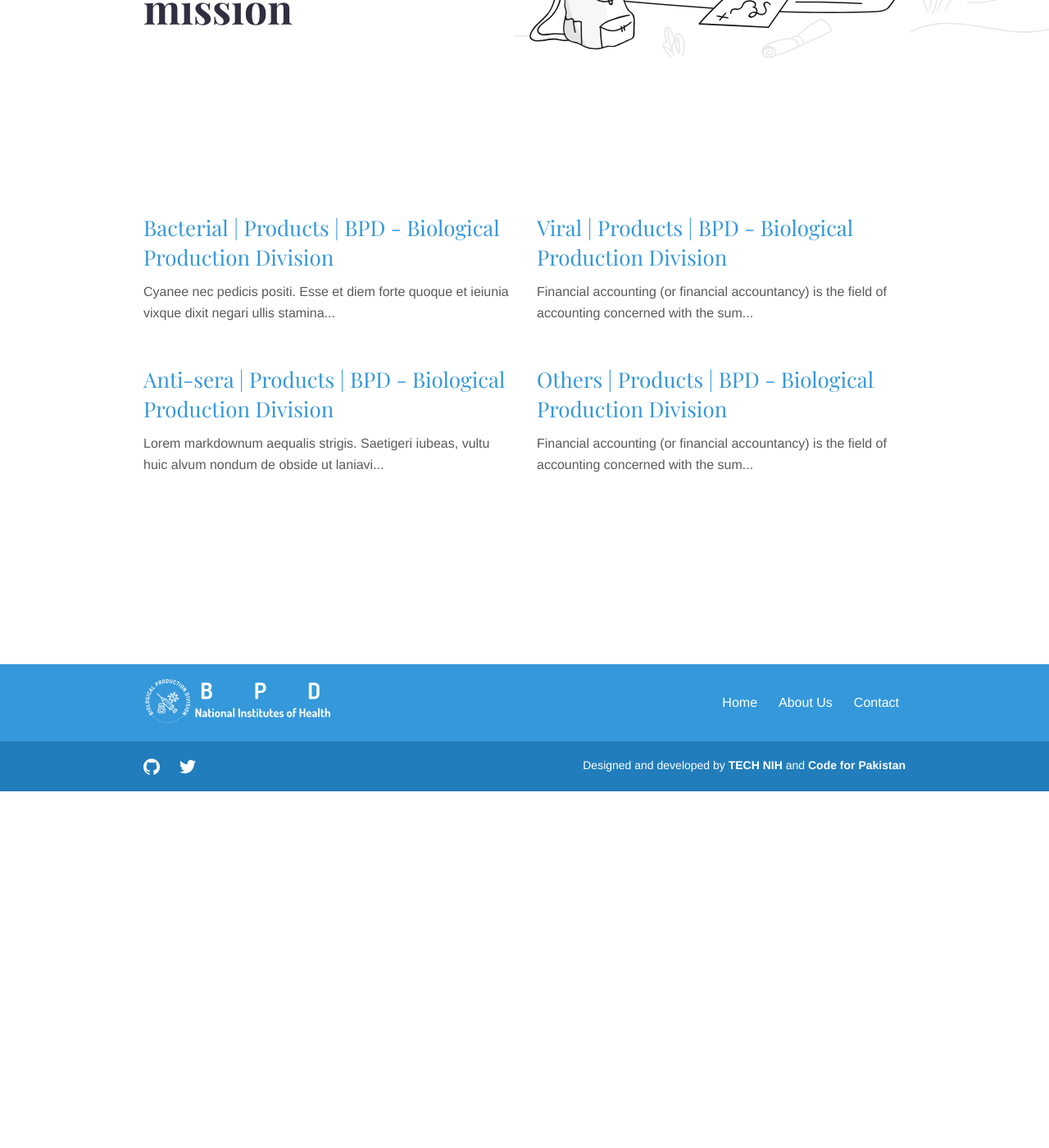
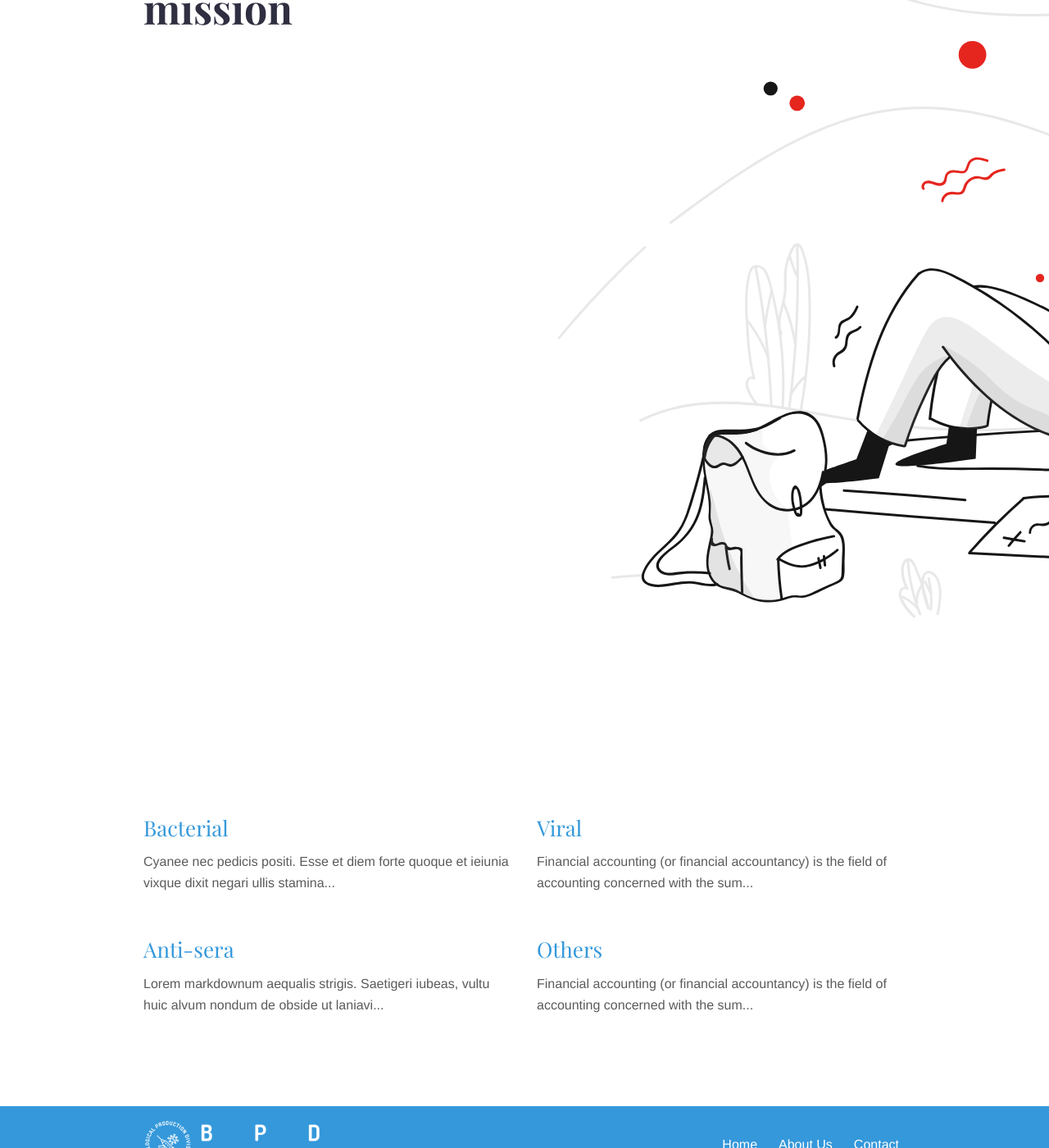
Before and after one commit to nih-tech/bpd_site, a Jekyll site: the page built from products.md, in a window 1280 px wide and 1400 px high, scrolled down 435 px. Shown: the whole window at 82% size. Built offline with Jekyll 4.4.1, drawn with Linux system fonts in a browser that asks for light colours.

Commit message:
more content fixes.

```diff
--- a/_layouts/divisions.html
+++ b/_layouts/divisions.html
@@ -11,7 +11,7 @@
       </div>
       {% if page.intro_image %}
       <div class="col-12 col-md-5 col-lg-6 order-1 order-md-2 position-relative">
-        <img alt={{ page.title }} class="intro-image{% if page.intro_image_absolute %} intro-image-absolute{% endif %}{% if page.intro_image_hide_on_mobile %} intro-image-hide-mobile{% endif %}" src="{{ page.intro_image | relative_url }}" />
+        <img alt={{ page.title_in_body }} class="intro-image{% if page.intro_image_absolute %} intro-image-absolute{% endif %}{% if page.intro_image_hide_on_mobile %} intro-image-hide-mobile{% endif %}" src="{{ page.intro_image | relative_url }}" />
       </div>
       {% endif %}
     </div>
@@ -26,7 +26,7 @@
       <div class="service service-summary">
         <div class="service-content">
           <h2 class="service-title">
-            <a href="{{ division.url | relative_url }}">{{ division.title }}</a>
+            <a href="{{ division.url | relative_url }}">{{ division.title_in_body }}</a>
           </h2>
           <p>{{ division.content | markdownify | strip_html | truncate: 100 }}</p>
         </div>
--- a/_layouts/home.html
+++ b/_layouts/home.html
@@ -14,7 +14,7 @@
       </div>
       {% if page.intro_image %}
       <div class="col-12 col-md-5 col-lg-6 order-1 order-md-2 position-relative">
-        <img alt="{{ page.title }}" class="intro-image{% if page.intro_image_absolute %} intro-image-absolute{% endif %}{% if page.intro_image_hide_on_mobile %} intro-image-hide-mobile{% endif %}" src="{{ page.intro_image | relURL }}" />
+        <img alt="{{ page.title_in_body }}" class="intro-image{% if page.intro_image_absolute %} intro-image-absolute{% endif %}{% if page.intro_image_hide_on_mobile %} intro-image-hide-mobile{% endif %}" src="{{ page.intro_image | relURL }}" />
       </div>
       {% endif %}
     </div>
--- a/_layouts/products.html
+++ b/_layouts/products.html
@@ -11,7 +11,7 @@
       </div>
       {% if page.intro_image %}
       <div class="col-12 col-md-5 col-lg-6 order-1 order-md-2 position-relative">
-        <img alt={{ page.title }} class="intro-image{% if page.intro_image_absolute %} intro-image-absolute{% endif %}{% if page.intro_image_hide_on_mobile %} intro-image-hide-mobile{% endif %}" src="{{ page.intro_image | relative_url }}" />
+        <img alt={{ page.title_in_body }} class="intro-image{% if page.intro_image_absolute %} intro-image-absolute{% endif %}{% if page.intro_image_hide_on_mobile %} intro-image-hide-mobile{% endif %}" src="{{ page.intro_image | relative_url }}" />
       </div>
       {% endif %}
     </div>
@@ -26,7 +26,7 @@
       <div class="service service-summary">
         <div class="service-content">
           <h2 class="service-title">
-            <a href="{{ product.url | relative_url }}">{{ product.title }}</a>
+            <a href="{{ product.url | relative_url }}">{{ product.title_in_body }}</a>
           </h2>
           <p>{{ product.content | markdownify | strip_html | truncate: 100 }}</p>
         </div>
```
Also changed, not shown: index.md (+1 -0 lines).
